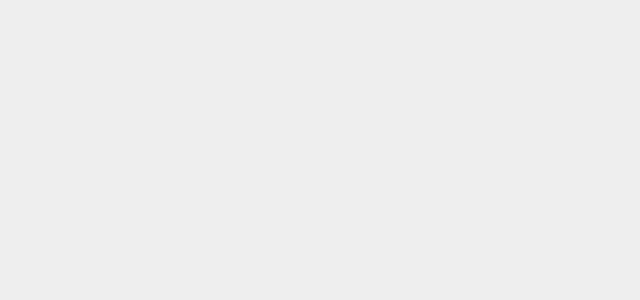
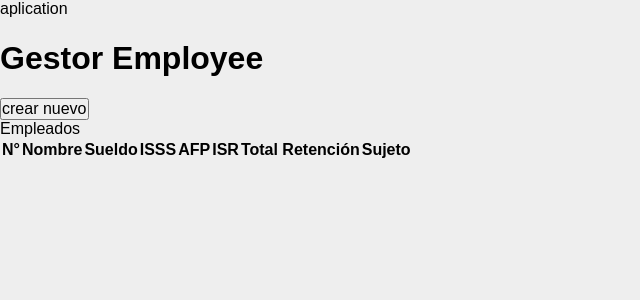
Before and after one commit to eliseodesign/react-ts-planilla, a React (Vite) app: page /app in a window 1280 px wide. Before the commit this address had no page. Shown: the top 300 px of the page, without its empty margins (0-640 px from the left). Built offline with nearby package versions, Linux system fonts and the light colour scheme.

Commit message:
[:sparkles: create aplication]

```diff
--- a/src/App.tsx
+++ b/src/App.tsx
@@ -5,7 +5,7 @@ const Routing = lazy(async () => await import('./view/routing'));
 function App() {
 
   const currentUrl = window.location.pathname.split('/');
-  if (currentUrl.every(elem => elem === '')) window.location.assign("Home")
+  if (currentUrl.every(elem => elem === '')) window.location.assign("home")
 
   return (
     <main className="App">
--- /dev/null
+++ b/src/view/aplication/components/Header.tsx
@@ -0,0 +1,13 @@
+const Header = () => {
+  return (
+    <header>
+      <h1>Gestor Employee</h1>
+
+      <div className="buttons">
+        <button>crear nuevo</button>
+      </div>
+    </header>
+   );
+}
+
+export default Header;
--- /dev/null
+++ b/src/view/aplication/components/Table.tsx
@@ -0,0 +1,29 @@
+const Table = () => {
+  return (
+    <div>
+      Empleados
+
+      <table>
+          <thead>
+            <tr>
+              <th>N°</th>
+              <th>Nombre</th>
+              <th>Sueldo</th>
+              <th>ISSS</th>
+              <th>AFP</th>
+              <th>ISR</th>
+              <th>Total Retención</th>
+              <th>Sujeto</th>
+            </tr>
+          </thead>
+
+          <tbody>
+
+          </tbody>
+
+        </table>
+    </div>
+   );
+}
+
+export default Table;
--- /dev/null
+++ b/src/view/aplication/index.tsx
@@ -0,0 +1,14 @@
+import Header from "./components/Header";
+import Table from "./components/Table";
+
+const App = () => {
+  return (
+    <main>
+      aplication
+      <Header />
+      <Table />
+    </main>
+  );
+}
+
+export default App;
--- a/src/view/landing/components/Hero.tsx
+++ b/src/view/landing/components/Hero.tsx
@@ -1,4 +1,5 @@
 import EmployeeSVG from "./EmployeeSVG"
+import { Link} from "react-router-dom"
 const Hero = () => {
   return (
     <main className="HeroMain">
@@ -14,7 +15,7 @@ const Hero = () => {
 
       <section className="HeroOptions">
         <a href="github.com/eliseodesign">create by @eliseodesign</a>
-        <button className="button-layer">Iniciar</button>
+        <Link to={"/app"} className="button-layer">Iniciar</Link>
 
       </section>
 
--- a/src/view/routing.tsx
+++ b/src/view/routing.tsx
@@ -2,12 +2,14 @@ import {Routes, Route} from "react-router-dom"
 import {lazy} from "react"
 
 const LandingView = lazy (async () => await import('./landing'))
+const App = lazy (async () => await import('./aplication'))
 
 const Routing = ():JSX.Element => {
   return (
     <>
       <Routes>
-        <Route path="/Home" element={<LandingView />}></Route>
+        <Route path="/home" element={<LandingView />}></Route>
+        <Route path="/app" element={<App />}></Route>
       </Routes>
     </>
    );
```
Also changed, not shown: src/view/aplication/components/Modal.tsx (added, +12 -0 lines).
